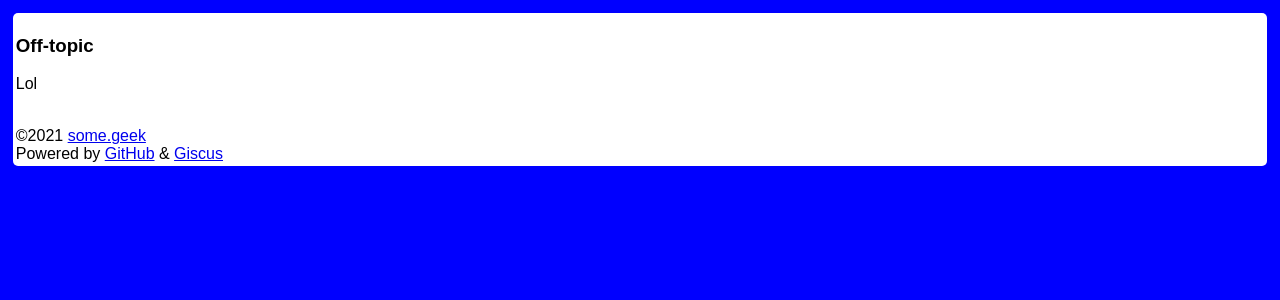
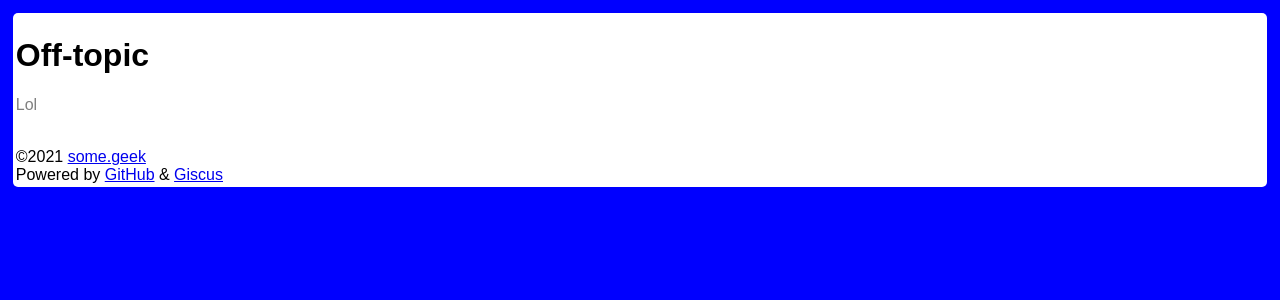
Before and after one commit to someDOTgeek/bb, a Jekyll site: the page built from _posts/2021-11-26-o.md, in a window 1280 px wide. Shown: the top 300 px of the page. Built offline with Jekyll 4.4.1, drawn with Linux system fonts in a browser that asks for light colours; comment, search, counter and statistics services are not loaded.

Commit message:
Update board.html

```diff
--- a/_layouts/board.html
+++ b/_layouts/board.html
@@ -1,8 +1,8 @@
 ---
 layout: default
 ---
-		<h3>{{ page.title }}</h3>
-		<p style="text-align:grey">{{ page.content | strip_html }}</p>
+		<h1>{{ page.title }}</h1>
+		<p style="color:grey">{{ page.content | strip_html }}</p>
 		<script src="https://giscus.app/client.js"
 			data-repo="{{ site.repo }}"
 			data-repo-id="{{ site.repo_id }}"
```
